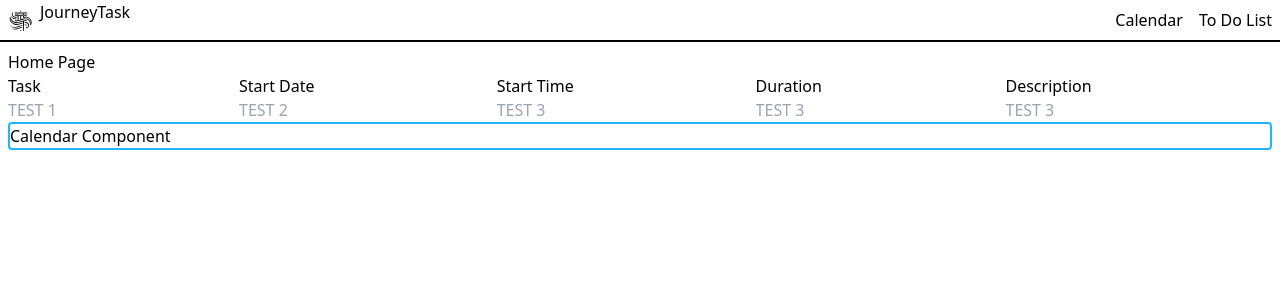
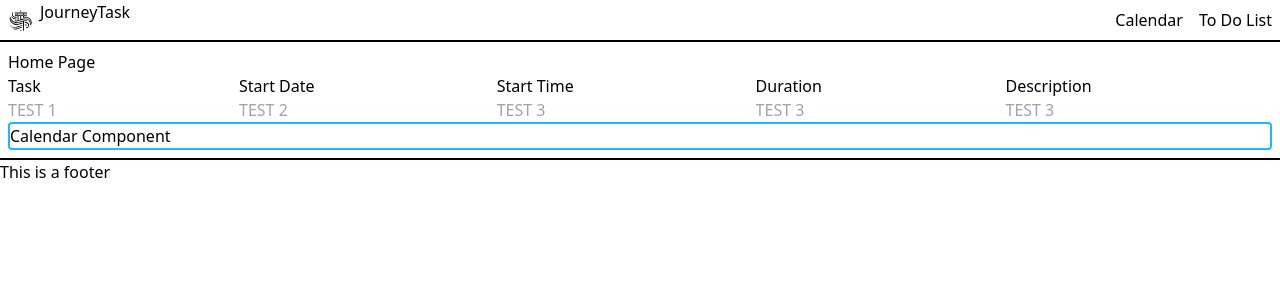
Before and after one commit to Sophia-G-Chan/MYTE, a React (Vite) app: page / in a window 1280 px wide. Shown: the top 300 px of the page. Built offline with nearby package versions, Linux system fonts and the light colour scheme.

Commit message:
footer place holder added

```diff
--- a/src/components/Footer/Footer.jsx
+++ b/src/components/Footer/Footer.jsx
@@ -2,8 +2,8 @@ import './Footer.scss'
 
 function Footer() {
   return (
-    <div>
-
+    <div className='border-t-2'>
+      <p>This is a footer</p>
     </div>
   )
 }
```
